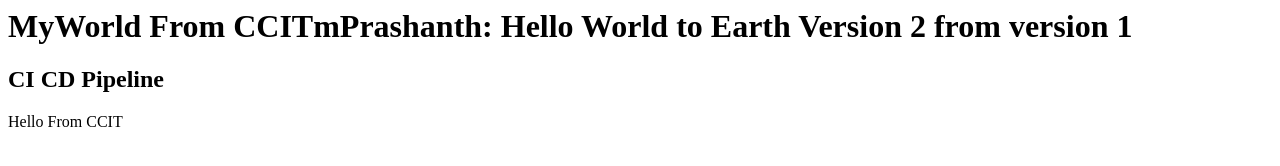
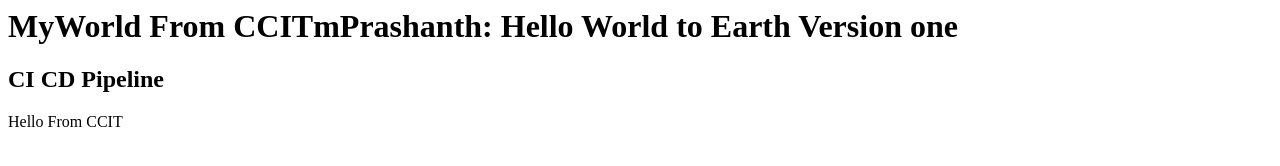
Before and after one commit to nagswe/demorepo, a plain HTML site: page index.html in a window 1280 px wide. Drawn offline with Linux system fonts and the light colour scheme.

Commit message:
Update index.html

```diff
--- a/index.html
+++ b/index.html
@@ -2,7 +2,7 @@
   <body>
     <h1>
 MyWorld From CCITmPrashanth:
-	    Hello World to Earth Version 2 from version 1
+	    Hello World to Earth Version one
       <h2>CI CD Pipeline</h2>
       Hello From CCIT
     </h1>
```
